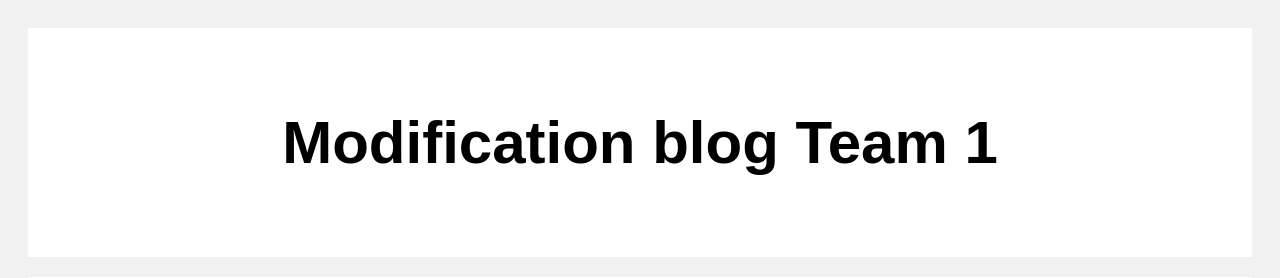
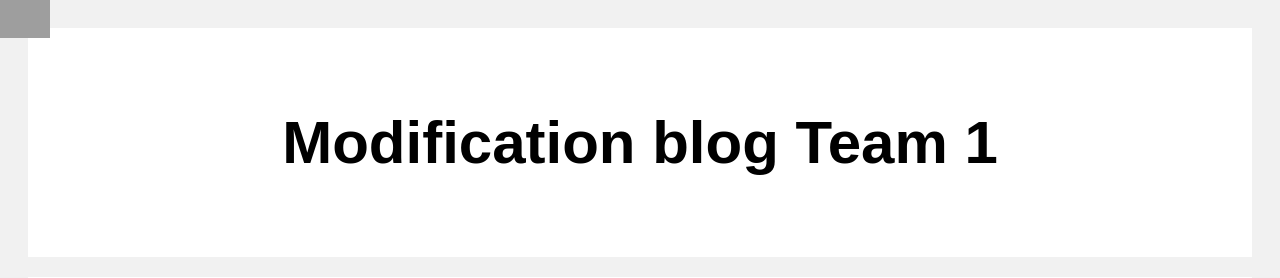
Before and after one commit to pierreadorni/integ_blog, a PHP site: page /modif.php?t=1 in a window 1280 px wide. Shown: the top 278 px of the page. Run offline with PHP 8.4, Linux system fonts and the light colour scheme; grey boxes are pictures that could not be loaded.

Commit message:
added navigation between modif and read

```diff
--- a/feed.php
+++ b/feed.php
@@ -10,7 +10,9 @@
     <title><?php echo 'Blog de la Team '.$team; ?></title>
 </head>
 <body>
-
+        <a href='modif.php?t=<?php echo $team;?>'>
+            <img width=50px style='position:fixed; top:0; left:0;'src='https://image.flaticon.com/icons/png/512/84/84380.png'></img>
+        </a>
         <div class="header">
           <h2><?php echo 'Team '.$team;?></h2></h2>
         </div>
--- a/modif.php
+++ b/modif.php
@@ -32,6 +32,9 @@
 
 </head>
 <body>
+    <a href='feed.php?t=<?php echo $team;?>'>
+        <img width=50px style='position:fixed; top:0; left:0;'src='https://i.pinimg.com/originals/81/6b/0a/816b0ac0aff866ec3a155995811b2a24.png'></img>
+    </a>
 
     <div class="header">
       <h2>Modification blog <?php echo 'Team '.$team;?></h2></h2>
```
